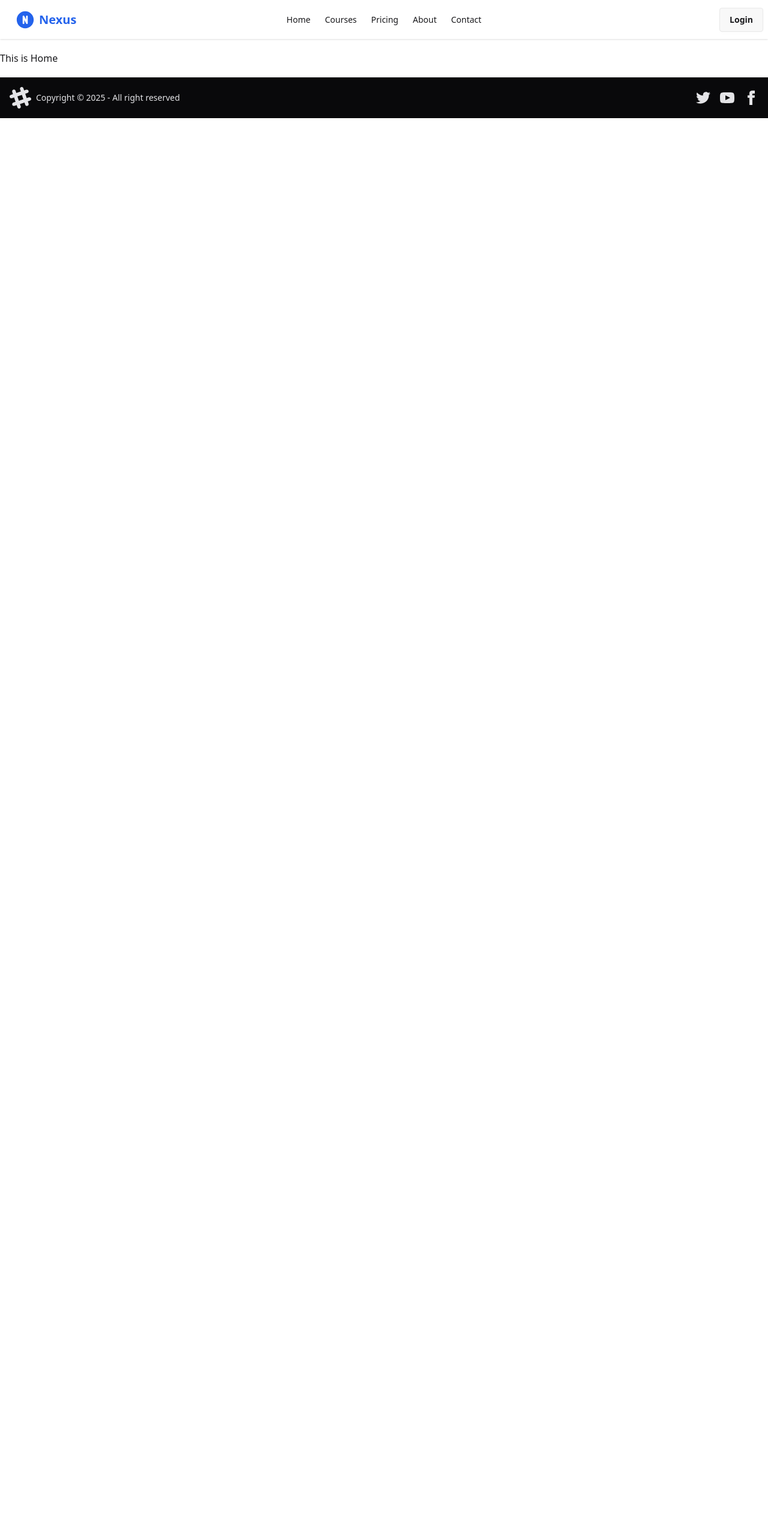
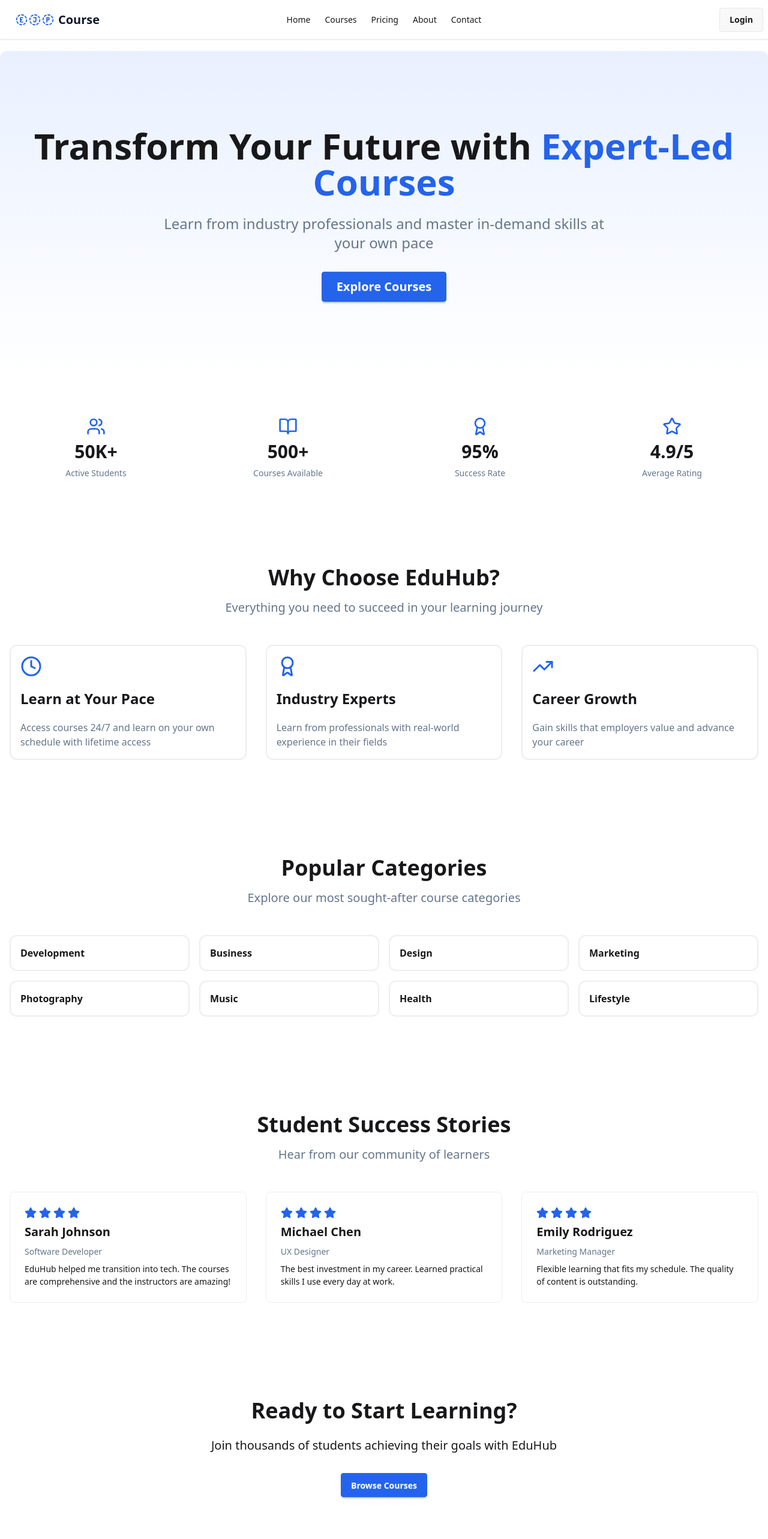
Before and after one commit to rakibhassannayem/course-management-client, a Next.js app: page / in a window 1280 px wide. Shown: the top 2566 px of the page at 60% size. Before the commit the page ends 800 px from the top, so only its background shows below. Built offline with nearby package versions, Linux system fonts and the light colour scheme; no server answers.

Commit message:
landing page done

```diff
--- a/package.json
+++ b/package.json
@@ -11,6 +11,7 @@
   "dependencies": {
     "axios": "^1.13.2",
     "firebase": "^12.6.0",
+    "lucide-react": "^0.554.0",
     "next": "16.0.3",
     "react": "19.2.0",
     "react-dom": "19.2.0",
--- a/src/app/page.jsx
+++ b/src/app/page.jsx
@@ -1,8 +1,198 @@
+import Link from "next/link";
+import {
+  BookOpen,
+  Users,
+  Award,
+  Clock,
+  TrendingUp,
+  Star,
+  Check,
+} from "lucide-react";
+import { FaStar } from "react-icons/fa";
 
 export default function Home() {
   return (
     <div>
-      This is Home
+      {/* Hero Section */}
+      <section className="gradient-hero py-20 md:py-32 bg-linear-to-b from-primary/10 to-white rounded-t-xl">
+        <div className="container mx-auto px-4 text-center">
+          <h1 className="text-4xl md:text-6xl font-bold mb-6 animate-fade-in">
+            Transform Your Future with
+            <span className="text-primary"> Expert-Led Courses</span>
+          </h1>
+          <p className="text-xl md:text-2xl text-accent mb-8 max-w-3xl mx-auto">
+            Learn from industry professionals and master in-demand skills at
+            your own pace
+          </p>
+          <div className="flex flex-col sm:flex-row gap-4 justify-center">
+            <button className="text-xl btn btn-primary text-white p-6">
+              <Link href="/courses">Explore Courses</Link>
+            </button>
+          </div>
+        </div>
+      </section>
+
+      {/* Stats Section */}
+      <section className="py-16 bg-muted/30">
+        <div className="container mx-auto px-4">
+          <div className="grid grid-cols-2 md:grid-cols-4 gap-8">
+            {[
+              { icon: Users, value: "50K+", label: "Active Students" },
+              { icon: BookOpen, value: "500+", label: "Courses Available" },
+              { icon: Award, value: "95%", label: "Success Rate" },
+              { icon: Star, value: "4.9/5", label: "Average Rating" },
+            ].map((stat, index) => (
+              <div key={index} className="text-center space-y-2">
+                <stat.icon className="h-8 w-8 mx-auto text-primary" />
+                <div className="text-3xl font-bold">{stat.value}</div>
+                <div className="text-sm text-accent">{stat.label}</div>
+              </div>
+            ))}
+          </div>
+        </div>
+      </section>
+
+      {/* Features Section */}
+      <section className="py-20">
+        <div className="container mx-auto px-4">
+          <div className="text-center mb-12">
+            <h2 className="text-3xl md:text-4xl font-bold mb-4">
+              Why Choose EduHub?
+            </h2>
+            <p className="text-xl text-accent max-w-2xl mx-auto">
+              Everything you need to succeed in your learning journey
+            </p>
+          </div>
+          <div className="grid md:grid-cols-3 gap-8">
+            <div className="border-2 border-base-300 rounded-xl hover:scale-101 transition duration-300 hover:shadow-xl p-4 space-y-5">
+              <Clock color={"#2463ec"} size={36} />
+              <h2 className="text-2xl font-semibold">Learn at Your Pace</h2>
+              <p className="text-accent">
+                Access courses 24/7 and learn on your own schedule with lifetime
+                access
+              </p>
+            </div>
+            <div className="border-2 border-base-300 rounded-xl hover:scale-101 transition duration-300 hover:shadow-xl p-4 space-y-5">
+              <Award color={"#2463ec"} size={36} />
+              <h2 className="text-2xl font-semibold">Industry Experts</h2>
+              <p className="text-accent">
+                Learn from professionals with real-world experience in their
+                fields
+              </p>
+            </div>
+            <div className="border-2 border-base-300 rounded-xl hover:scale-101 transition duration-300 hover:shadow-xl p-4 space-y-5">
+              <TrendingUp color={"#2463ec"} size={36} />
+              <h2 className="text-2xl font-semibold">Career Growth</h2>
+              <p className="text-accent">
+                Gain skills that employers value and advance your career
+              </p>
+            </div>
+          </div>
+        </div>
+      </section>
+
+      {/* Popular Categories */}
+      <section className="py-20 bg-muted/30">
+        <div className="container mx-auto px-4">
+          <div className="text-center mb-12">
+            <h2 className="text-3xl md:text-4xl font-bold mb-4">
+              Popular Categories
+            </h2>
+            <p className="text-xl text-accent">
+              Explore our most sought-after course categories
+            </p>
+          </div>
+          <div className="grid grid-cols-2 md:grid-cols-4 gap-4">
+            {[
+              "Development",
+              "Business",
+              "Design",
+              "Marketing",
+              "Photography",
+              "Music",
+              "Health",
+              "Lifestyle",
+            ].map((category, index) => (
+              <div
+                key={index}
+                className="border-2 border-base-300 rounded-xl hover:scale-101 transition duration-300 hover:shadow-xl p-4 space-y-5"
+              >
+                <h3 className="font-semibold">{category}</h3>
+              </div>
+            ))}
+          </div>
+        </div>
+      </section>
+
+      {/* Testimonials */}
+      <section className="py-20">
+        <div className="container mx-auto px-4">
+          <div className="text-center mb-12">
+            <h2 className="text-3xl md:text-4xl font-bold mb-4">
+              Student Success Stories
+            </h2>
+            <p className="text-xl text-accent">
+              Hear from our community of learners
+            </p>
+          </div>
+          <div className="grid md:grid-cols-3 gap-8">
+            {[
+              {
+                name: "Sarah Johnson",
+                role: "Software Developer",
+                content:
+                  "EduHub helped me transition into tech. The courses are comprehensive and the instructors are amazing!",
+              },
+              {
+                name: "Michael Chen",
+                role: "UX Designer",
+                content:
+                  "The best investment in my career. Learned practical skills I use every day at work.",
+              },
+              {
+                name: "Emily Rodriguez",
+                role: "Marketing Manager",
+                content:
+                  "Flexible learning that fits my schedule. The quality of content is outstanding.",
+              },
+            ].map((testimonial, index) => (
+              <div
+                key={index}
+                className="card card-border border-base-300 bg-base-100"
+              >
+                <div className="card-body">
+                  <div className="text-primary flex gap-1">
+                    <FaStar size={20} />
+                    <FaStar size={20} />
+                    <FaStar size={20} />
+                    <FaStar size={20} />
+                  </div>
+                  <h2 className="card-title text-xl ">{testimonial.name}</h2>
+                  <p className="text-accent">{testimonial.role}</p>
+                  <div className="card-actions justify-end">
+                    <p>{testimonial.content}</p>
+                  </div>
+                </div>
+              </div>
+            ))}
+          </div>
+        </div>
+      </section>
+
+      {/* CTA Section */}
+      <section className="py-20">
+        <div className="container mx-auto px-4 text-center">
+          <h2 className="text-3xl md:text-4xl font-bold mb-6">
+            Ready to Start Learning?
+          </h2>
+          <p className="text-xl mb-8">
+            Join thousands of students achieving their goals with EduHub
+          </p>
+          <div className="flex flex-col sm:flex-row gap-4 justify-center">
+            <Link href="/courses" className="btn btn-primary text-white">Browse Courses</Link>
+          </div>
+        </div>
+      </section>
     </div>
   );
 }
--- a/src/components/Navbar.jsx
+++ b/src/components/Navbar.jsx
@@ -2,7 +2,10 @@
 import useAuth from "@/hooks/useAuth";
 import Link from "next/link";
 import React from "react";
-import { TbCircleLetterNFilled } from "react-icons/tb";
+
+import { TbCircleDashedLetterE } from "react-icons/tb";
+import { TbCircleDashedLetterJ } from "react-icons/tb";
+import { TbCircleDashedLetterP } from "react-icons/tb";
 
 export default function Navbar() {
   const { user, logOut } = useAuth();
@@ -63,9 +66,16 @@ export default function Navbar() {
             {links}
           </ul>
         </div>
-        <Link href={"/"} className="btn btn-ghost text-primary text-xl font-bold">
-          <TbCircleLetterNFilled size={34}  />
-          Nexus
+        <Link
+          href={"/"}
+          className="btn btn-ghost text-xl text-secondary font-bold"
+        >
+          <div className="flex text-primary">
+            <TbCircleDashedLetterE size={22} />
+            <TbCircleDashedLetterJ size={22} />
+            <TbCircleDashedLetterP size={22} />
+          </div>
+          Course
         </Link>
       </div>
       <div className="navbar-center hidden lg:flex">
@@ -74,9 +84,8 @@ export default function Navbar() {
       <div className="navbar-end">
         {user ? (
           <div className="dropdown">
-
             <div tabIndex={0} role="button" className="btn btn-ghost">
-              {user?.email}
+              {user?.displayName}
             </div>
             <ul
               tabIndex="-1"
```
Also changed, not shown: 1 other file (tests, documents, lock files or other folders).
